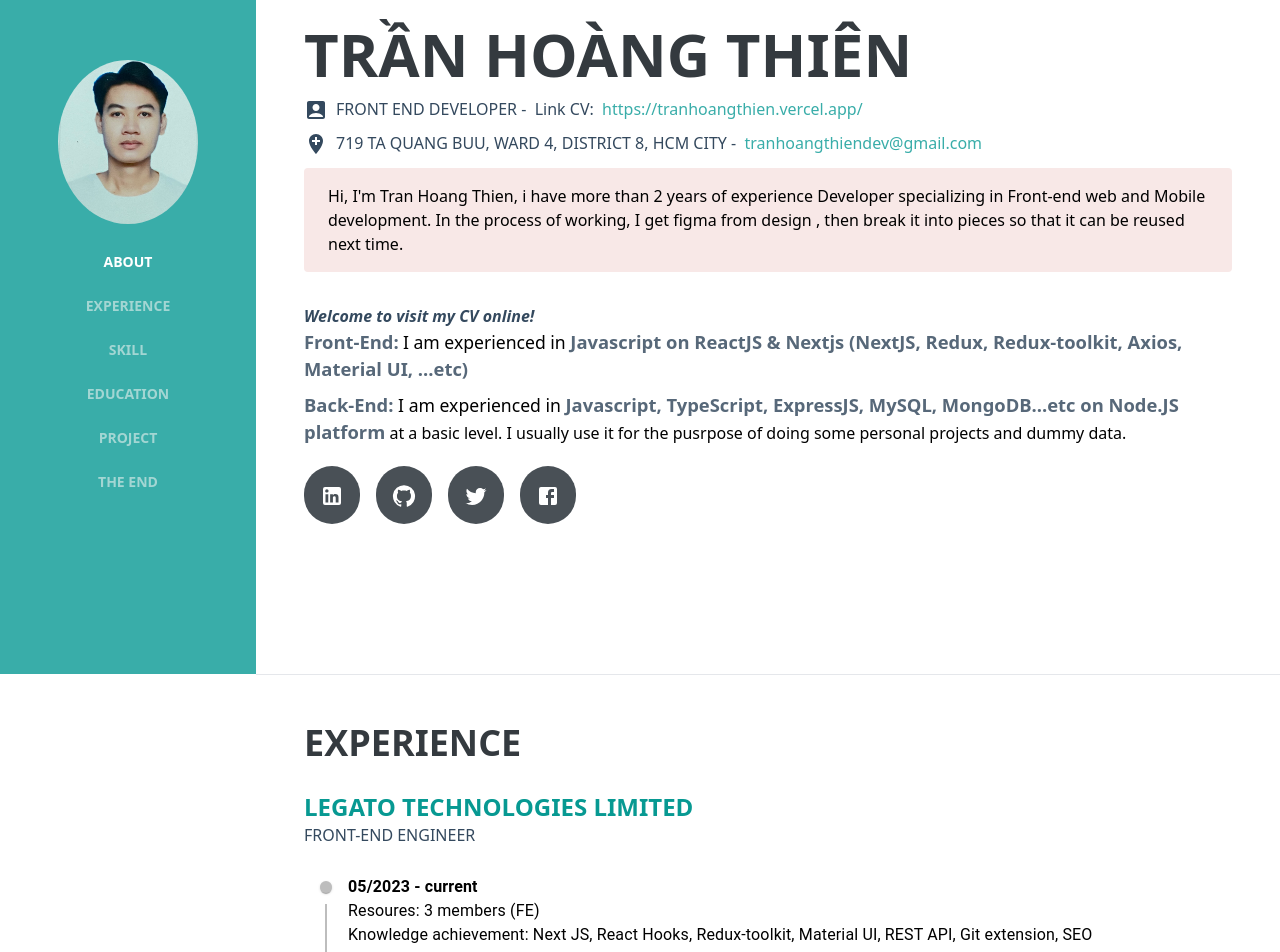
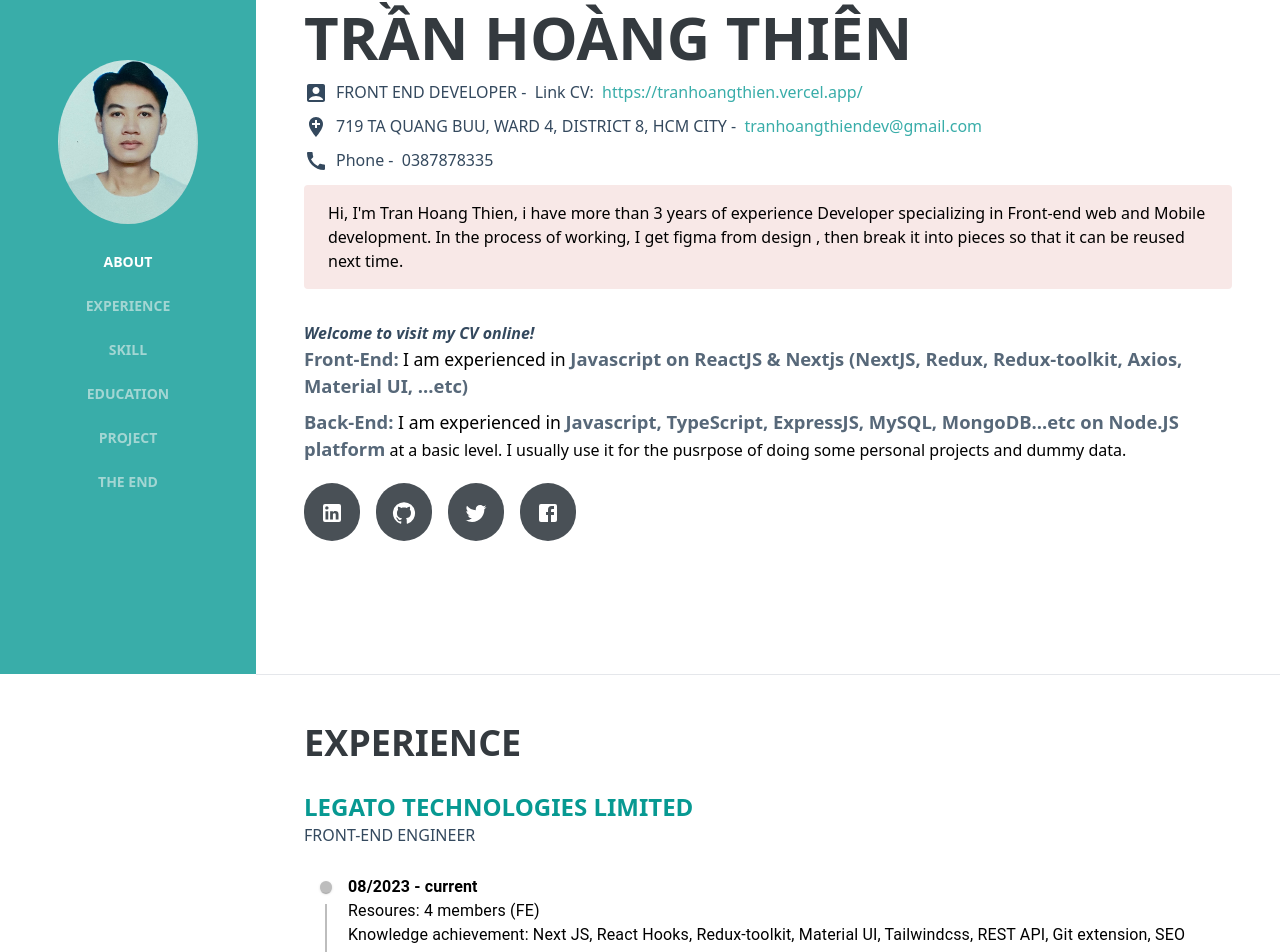
Before and after one commit to Thien521999/my-cv, a Next.js app: page / in a window 1280 px wide. Shown: the part 126-1078 px from the top of the page. Built offline with nearby package versions, Linux system fonts and the light colour scheme.

Commit message:
update CV-22-02-2024

```diff
--- a/components/Main/About.tsx
+++ b/components/Main/About.tsx
@@ -5,6 +5,7 @@ import FacebookIcon from '@mui/icons-material/Facebook';
 import LinkedInIcon from '@mui/icons-material/LinkedIn';
 import TwitterIcon from '@mui/icons-material/Twitter';
 import GitHubIcon from '@mui/icons-material/GitHub';
+import CallIcon from '@mui/icons-material/Call';
 
 const links = [
   {
@@ -31,6 +32,7 @@ const links = [
 const email = 'tranhoangthiendev@gmail.com';
 
 export const About = () => {
+  const year = 3;
   return (
     <div id="about" className="flex flex-col p-12 min-h-screen justify-center">
       <h1 className="flex text-6xl mb-3 uppercase font-bold text-[#343a3f]">Trần Hoàng Thiên</h1>
@@ -55,8 +57,15 @@ export const About = () => {
           tranhoangthiendev@gmail.com
         </a>
       </div>
+      <div className="flex items-center font-medium mb-2 text-1xl text-[#34495e]">
+        <span className="mr-2">
+          <CallIcon />
+        </span>
+        Phone -&nbsp;
+        0387878335
+      </div>
       <div className=" mt-1 px-6 py-4 bg-[#f8e8e7] rounded rounded-bl">
-        {`Hi, I'm Tran Hoang Thien, i have more than 2 years of experience Developer specializing in Front-end web and
+        {`Hi, I'm Tran Hoang Thien, i have more than ${year} years of experience Developer specializing in Front-end web and
         Mobile development. In the process of working, I get figma from design , then break it into
         pieces so that it can be reused next time.`}
       </div>
--- a/components/Main/Experience.tsx
+++ b/components/Main/Experience.tsx
@@ -25,6 +25,29 @@ export const Experience = () => {
             },
           }}
         >
+          <TimelineItem>
+            <TimelineSeparator>
+              <TimelineDot />
+              <TimelineConnector />
+            </TimelineSeparator>
+            <TimelineContent>
+              <strong>
+                08/2023 - current
+                <br />
+              </strong>
+              {/* <div>Role: Front-end</div> */}
+              <div>Resoures: 4 members (FE)</div>
+              <div>
+                Knowledge achievement: Next JS, React Hooks, Redux-toolkit, Material UI, Tailwindcss, REST API,
+                Git extension, SEO
+              </div>
+              <div>{`Project: RiverX `}</div>
+              <div>
+                The main task: Set up the code base, build the project from scratch, develop and
+                assist the debugging team
+              </div>
+            </TimelineContent>
+          </TimelineItem>
           <TimelineItem>
             <TimelineSeparator>
               <TimelineDot />
--- a/components/Main/Project.tsx
+++ b/components/Main/Project.tsx
@@ -10,6 +10,30 @@ export const Project = () => {
         <span>Project</span>
       </div>
       <div>
+      <div>
+          <FontAwesomeIcon icon={faTrophy} size="1x" color="gold" />
+          <span className="ml-3">CSW Hotel - Booking hotel for Hong Kong</span>&nbsp;-&nbsp;
+          <a
+            href={`https://westkowloon.townplace.com.hk/`}
+            target="_blank"
+            rel="noreferrer"
+            className="cursor-pointer text-[#39ada9] font-bold hover:text-[#f9983a]"
+          >
+            https://westkowloon.townplace.com.hk/
+          </a>
+        </div>
+      <div>
+          <FontAwesomeIcon icon={faTrophy} size="1x" color="gold" />
+          <span className="ml-3">RiverX</span>&nbsp;-&nbsp;
+          <a
+            href={`https://riverx-web-progress.legato.co/`}
+            target="_blank"
+            rel="noreferrer"
+            className="cursor-pointer text-[#39ada9] font-bold hover:text-[#f9983a]"
+          >
+            https://riverx-web-progress.legato.co/
+          </a>
+        </div>
         <div>
           <FontAwesomeIcon icon={faTrophy} size="1x" color="gold" />
           <span className="ml-3">Social network</span>&nbsp;-&nbsp;
@@ -46,18 +70,7 @@ export const Project = () => {
             https://overlander-crm-uat.legato-concept.com/
           </a>
         </div>
-        <div>
-          <FontAwesomeIcon icon={faTrophy} size="1x" color="gold" />
-          <span className="ml-3">CSW Hotel - Booking hotel for Hong Kong</span>&nbsp;-&nbsp;
-          <a
-            href={`https://overlander-crm-uat.legato-concept.com/`}
-            target="_blank"
-            rel="noreferrer"
-            className="cursor-pointer text-[#39ada9] font-bold hover:text-[#f9983a]"
-          >
-            https://csw-hotel-web-p2-progress.legato-concept.com/
-          </a>
-        </div>
+
         <div>
           <FontAwesomeIcon icon={faTrophy} size="1x" color="gold" />
           <span className="ml-3">Swisscoat - Website selling eyeglasses in Hong Kong</span>
```
